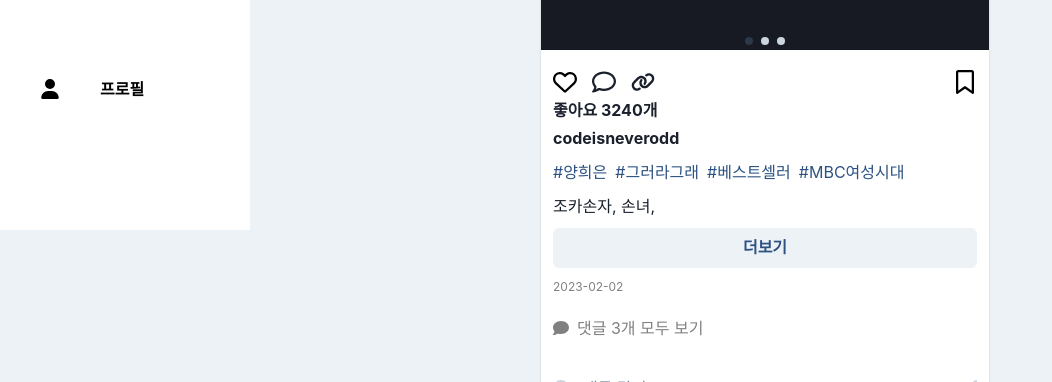
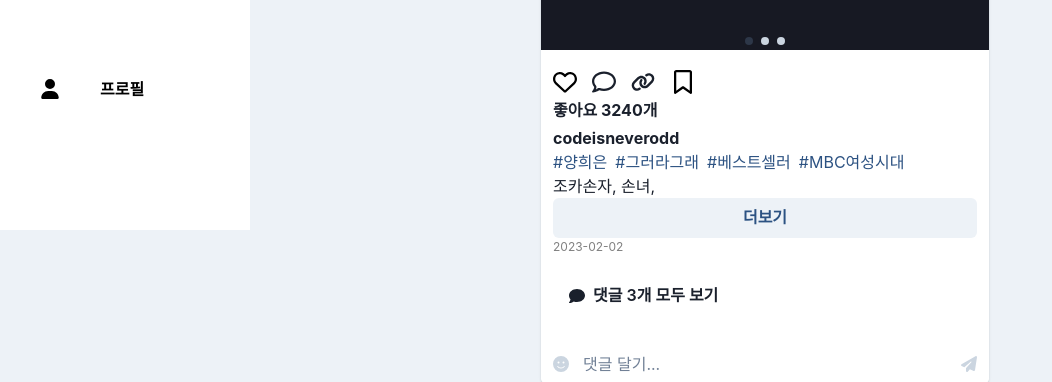
Before and after one commit to DevTraces/FrontEnd, a Next.js app: page /post/1 in a window 1280 px wide. Shown: the part 570-952 px from the top of the page, without its empty margins (0-1052 px from the left). Built offline with nearby package versions, Linux system fonts and the light colour scheme.

Commit message:
fix: post UI layout

```diff
--- a/src/components/PostCard/components/Comment/CommentItem.tsx
+++ b/src/components/PostCard/components/Comment/CommentItem.tsx
@@ -1,4 +1,4 @@
-import { Avatar, Flex, HStack, Text } from "@chakra-ui/react";
+import { Avatar, HStack, Text, VStack } from "@chakra-ui/react";
 
 export type CommentItemProps = {
   nickname: string;
@@ -9,12 +9,12 @@ export default function CommentItem({ nickname, content }: CommentItemProps) {
   return (
     <HStack alignItems="flex-start" spacing="10px">
       <Avatar boxSize="40px" />
-      <Flex direction="column">
+      <VStack alignItems="flex-start">
         <Text mr={2} fontWeight="bold">
           {nickname}
         </Text>
-        <Text>{content}</Text>
-      </Flex>
+        <Text textAlign="left">{content}</Text>
+      </VStack>
     </HStack>
   );
 }
--- a/src/components/PostCard/components/Comment/index.tsx
+++ b/src/components/PostCard/components/Comment/index.tsx
@@ -3,6 +3,8 @@ import {
   AccordionButton,
   AccordionItem,
   AccordionPanel,
+  Box,
+  Button,
   Divider,
   Flex,
   HStack,
@@ -44,22 +46,24 @@ export default function Comment({
         >
           <HStack py="8px" color="gray">
             {isNested && <Divider w="50px" borderColor="gray" />}
-            <Icon as={FontAwesomeIcon} icon={faComment} />
-            <Text>
-              {isNested ? "답글 " : "댓글 "}
-              {isCommentOpen ? "숨기기" : `${comments.length}개 모두 보기`}
-            </Text>
+            <Button as={HStack} bg="none" w="fit-content">
+              <Icon as={FontAwesomeIcon} icon={faComment} />
+              <Text>
+                {isNested ? "답글 " : "댓글 "}
+                {isCommentOpen ? "숨기기" : `${comments.length}개 모두 보기`}
+              </Text>
+            </Button>
           </HStack>
         </AccordionButton>
         <AccordionPanel p={0} ml={isNested ? "50px" : "0"}>
           <Flex direction="column">
             {comments.map(({ nickname, content, nestedComments = [] }) => (
-              <>
+              <Box key={nickname}>
                 <CommentItem nickname={nickname} content={content} />
                 {nestedComments.length > 0 && (
                   <Comment comments={nestedComments} step={1} />
                 )}
-              </>
+              </Box>
             ))}
           </Flex>
         </AccordionPanel>
--- a/src/components/PostCard/components/Content/index.tsx
+++ b/src/components/PostCard/components/Content/index.tsx
@@ -40,7 +40,7 @@ export default function Content({
   }, [setIsMoreLoaded, content]);
 
   return (
-    <Flex direction="column" bg="white" w="100%" gap="4px">
+    <Flex direction="column" alignItems="flex-start" bg="white" gap="4px">
       <Flex gap={4} justifyContent="space-between">
         <HStack spacing="15px">
           <Icon
@@ -91,7 +91,7 @@ export default function Content({
         />
       </Flex>
       <Text fontWeight="bold">좋아요 {like}개</Text>
-      <Flex direction="column" gap="10px">
+      <Flex direction="column" alignItems="flex-start" w="full">
         <Text fontWeight="bold">{nickname}</Text>
         <HStack>
           {hashtag.map(tag => (
@@ -107,6 +107,7 @@ export default function Content({
         ) : (
           <Text
             as={Button}
+            width="full"
             color="blue.700"
             onClick={() => setIsMoreLoaded(!isMoreLoaded)}
           >
```
